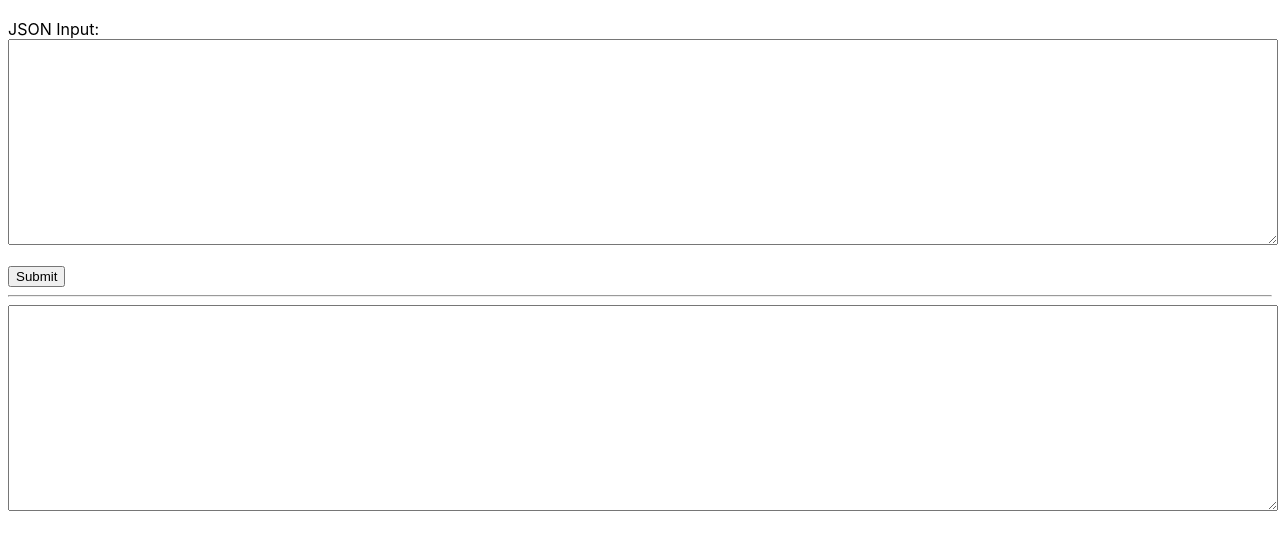
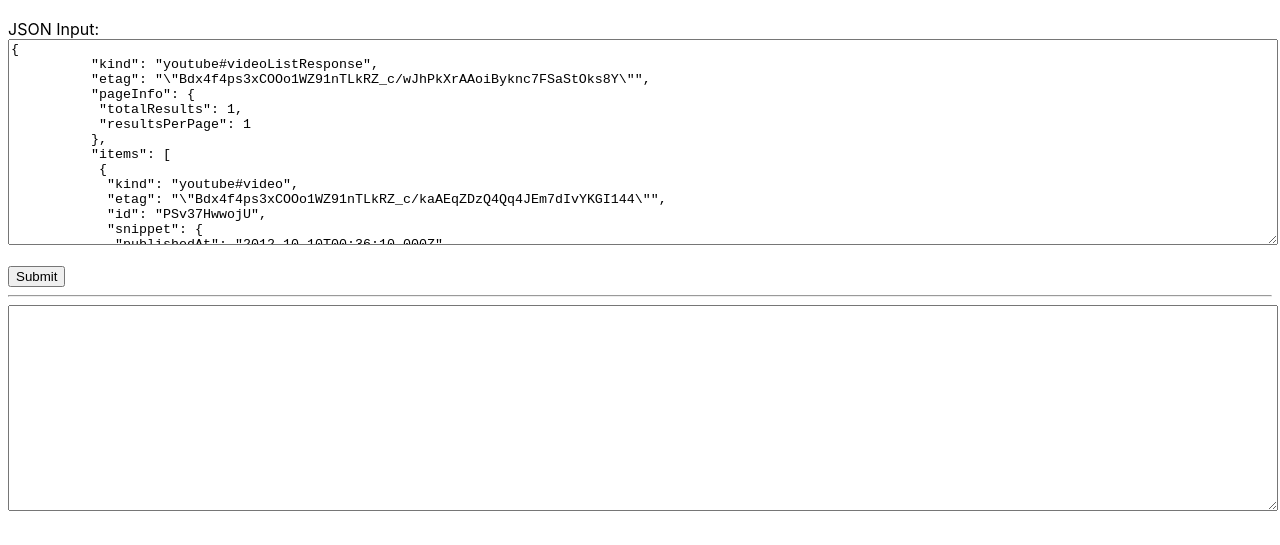
Before and after one commit to patrickcole/node-soundtrack-formatter, a website: page static/index.html in a window 1280 px wide. Shown: the part 63-608 px from the top of the page. Drawn offline with Linux system fonts and the light colour scheme.

Commit message:
Removes dependency that is no longer used (xmldom) and provides sample json

```diff
--- a/package.json
+++ b/package.json
@@ -5,8 +5,7 @@
   "license": "MIT",
   "dependencies": {
     "body-parser": "^1.19.0",
-    "express": "^4.17.1",
-    "xmldom": "^0.1.27"
+    "express": "^4.17.1"
   },
   "scripts": {
     "start": "node server.js",
--- a/static/index.html
+++ b/static/index.html
@@ -12,7 +12,83 @@
     <p>
       <label>
         JSON Input:
-        <textarea id="content_unformatted" name="content_unformatted"></textarea>
+        <textarea id="content_unformatted" name="content_unformatted">{
+          "kind": "youtube#videoListResponse",
+          "etag": "\"Bdx4f4ps3xCOOo1WZ91nTLkRZ_c/wJhPkXrAAoiByknc7FSaStOks8Y\"",
+          "pageInfo": {
+           "totalResults": 1,
+           "resultsPerPage": 1
+          },
+          "items": [
+           {
+            "kind": "youtube#video",
+            "etag": "\"Bdx4f4ps3xCOOo1WZ91nTLkRZ_c/kaAEqZDzQ4Qq4JEm7dIvYKGI144\"",
+            "id": "PSv37HwwojU",
+            "snippet": {
+             "publishedAt": "2012-10-10T00:36:10.000Z",
+             "channelId": "UCzGclAFQIOXgcPYgqvjwA_g",
+             "title": "Simcity 4 Soundtrack",
+             "description": "*I do not own the rights to the music.\n-This is the track list in order of song played.\n-The times are from when the annotations take in (so they may be off by a few seconds).\n-Recommendations and comments are more than welcome.\n\n1-Bumper to Bumper 0:00:00\n2-The Morning Commute 0:7:10.7\n3-Wheels of Progress 0:11:53.8\n4-Deserted 0:17:54.1\n5-Metropolis 0:23:05.2\n6-ElectriCITY 0:28:10.0\n7-Floating Population 0:33:22.3\n8-Chain Reaction 0:38:35.4\n9-Rush Hour 0:44:53.8\n10-By The Bay 0:50:14.6\n11-The New Hood 0:56:20.6\n12-No Gridlock 1:01:37.4\n13-Re-Development 1:09:00.0\n14-Bohemian Street Jam 1:14:31.0\n15-Urban Underground 1:20:12.5\n16-Street Sweeper 1:25:18.6\n17-Crosswalk Talk 1:30:17.3\n18-Tarmack 1:35:21.1\n19-NightOwl 1:40:53.5\n20-EpiCenter 1:46:12.3\n21-Gritty City 1:52:34.6\n22-Zone System 1:58:08.1\n23-Transit Angst 2:01:42.6\n24-Landfill 2:06:23.9\n25-Oasis 2:11:40.2\n\nRegion music - \n26-Area 52 2:17:45.3\n27-Big Deep 2:25:22.3\n28-Arctica 2:28:15.9\n29-Above The Clouds 2:36:28.3\n30-Shape Shifter 2:40:22.1\n31-Terrain 2:47:57.3\n32-Without Form 2:53:29.4\n33-Taking Shape 2:59:59.6\n34-Primordial Dream 3:04:19.9\n35-Parallel View 3:09:40.9",
+             "thumbnails": {
+              "default": {
+               "url": "https://i.ytimg.com/vi/PSv37HwwojU/default.jpg",
+               "width": 120,
+               "height": 90
+              },
+              "medium": {
+               "url": "https://i.ytimg.com/vi/PSv37HwwojU/mqdefault.jpg",
+               "width": 320,
+               "height": 180
+              },
+              "high": {
+               "url": "https://i.ytimg.com/vi/PSv37HwwojU/hqdefault.jpg",
+               "width": 480,
+               "height": 360
+              }
+             },
+             "channelTitle": "friendstype25",
+             "tags": [
+              "My",
+              "first",
+              "tag.",
+              "Music",
+              "Soundtrack",
+              "Track",
+              "Original",
+              "Game",
+              "Simcity4",
+              "Mayor",
+              "City",
+              "Region",
+              "OST",
+              "SimCity (Video Game Series)",
+              "Video Game (Industry)",
+              "all",
+              "full",
+              "3rd-party",
+              "Theme",
+              "Logging Time (Musical Album)",
+              "Sims"
+             ],
+             "categoryId": "10",
+             "liveBroadcastContent": "none",
+             "localized": {
+              "title": "Simcity 4 Soundtrack",
+              "description": "*I do not own the rights to the music.\n-This is the track list in order of song played.\n-The times are from when the annotations take in (so they may be off by a few seconds).\n-Recommendations and comments are more than welcome.\n\n1-Bumper to Bumper 0:00:00\n2-The Morning Commute 0:7:10.7\n3-Wheels of Progress 0:11:53.8\n4-Deserted 0:17:54.1\n5-Metropolis 0:23:05.2\n6-ElectriCITY 0:28:10.0\n7-Floating Population 0:33:22.3\n8-Chain Reaction 0:38:35.4\n9-Rush Hour 0:44:53.8\n10-By The Bay 0:50:14.6\n11-The New Hood 0:56:20.6\n12-No Gridlock 1:01:37.4\n13-Re-Development 1:09:00.0\n14-Bohemian Street Jam 1:14:31.0\n15-Urban Underground 1:20:12.5\n16-Street Sweeper 1:25:18.6\n17-Crosswalk Talk 1:30:17.3\n18-Tarmack 1:35:21.1\n19-NightOwl 1:40:53.5\n20-EpiCenter 1:46:12.3\n21-Gritty City 1:52:34.6\n22-Zone System 1:58:08.1\n23-Transit Angst 2:01:42.6\n24-Landfill 2:06:23.9\n25-Oasis 2:11:40.2\n\nRegion music - \n26-Area 52 2:17:45.3\n27-Big Deep 2:25:22.3\n28-Arctica 2:28:15.9\n29-Above The Clouds 2:36:28.3\n30-Shape Shifter 2:40:22.1\n31-Terrain 2:47:57.3\n32-Without Form 2:53:29.4\n33-Taking Shape 2:59:59.6\n34-Primordial Dream 3:04:19.9\n35-Parallel View 3:09:40.9"
+             }
+            },
+            "contentDetails": {
+             "duration": "PT3H15M14S",
+             "dimension": "2d",
+             "definition": "hd",
+             "caption": "false",
+             "licensedContent": false,
+             "projection": "rectangular"
+            }
+           }
+          ]
+         }
+         </textarea>
       </label>
     </p>
 
--- a/utils/format.js
+++ b/utils/format.js
@@ -1,5 +1,3 @@
-const DOMParser = require('xmldom').DOMParser;
-
 // public so that the formatTracks method can access it:
 function utilityTimestamp( input ) {
   let duration_formatted = input.split(":");
```
Also changed, not shown: 1 other file.
